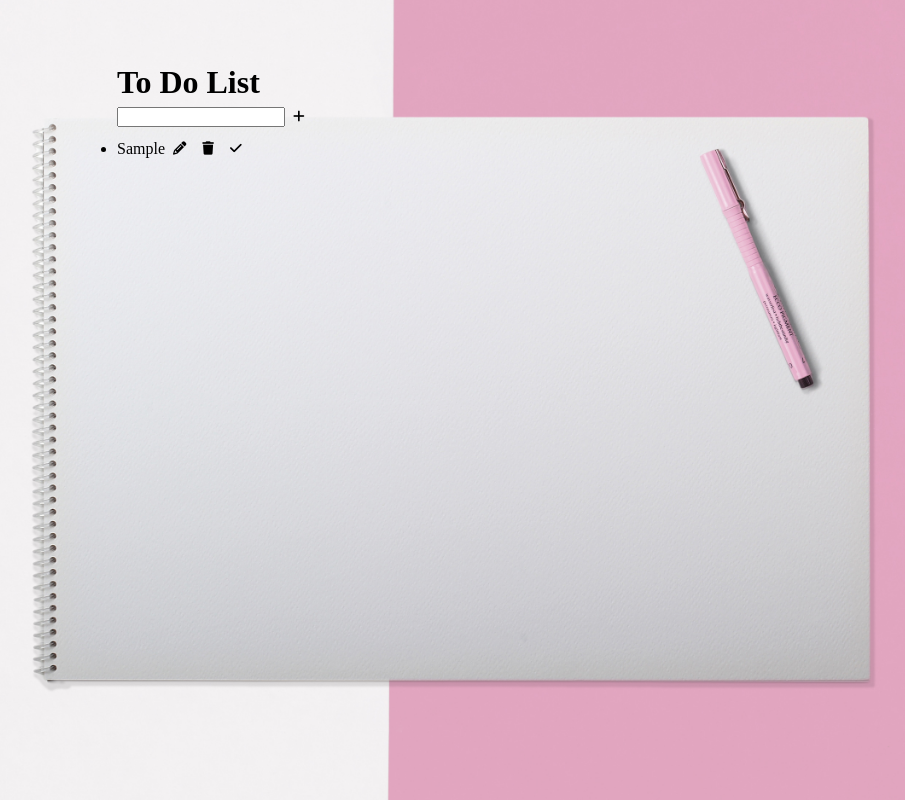
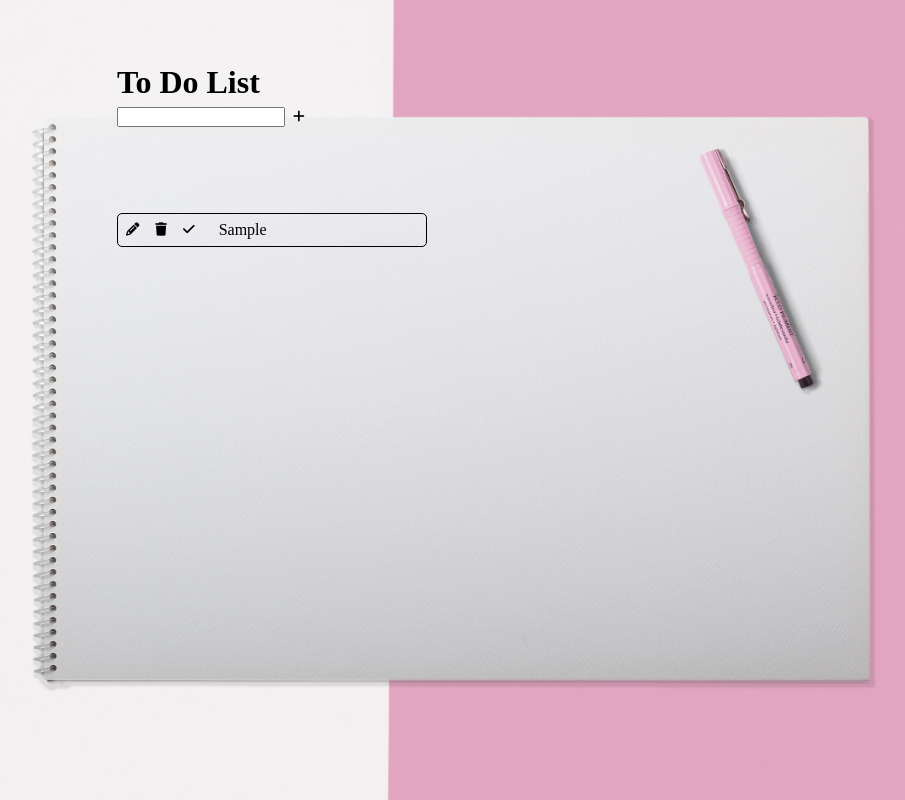
Before and after one commit to annaharbour/to-do-list, a React (Create React App) app: page / in a window 1280 px wide. Both pictures are taken after typing "Sample" into the empty fields and a click on the button 501 px from the left and 117 px from the top of the page. Shown: the whole page, without its empty margins (203-1108 px from the left). Built offline with nearby package versions, Linux system fonts and the light colour scheme.

Commit message:
Grid implemented for list

```diff
--- a/src/App.css
+++ b/src/App.css
@@ -52,32 +52,40 @@ html {
 }
 
 .todos {
-    column-count: 2;
+    list-style: none;
+    margin-top: 5rem;
+    display: grid;
+    grid-template-columns: repeat(2, 1fr);
+    gap: 20px;
+    max-height: 30rem;
+    overflow-y: auto;
 }
 
 .todo {
-    display: grid;
-    grid-template-areas: "task buttons";
-    grid-template-columns: repeat(6, 1fr);
-    grid-template-rows: repeat(2, 1fr);
+    border: 1px solid black;
+    border-radius: 5px;
+    max-width: 20rem; /* Set a maximum width for each todo */
+    display: flex;
     align-items: center;
-    margin-bottom: 1rem;
+    justify-content: left;
 }
 
-.task {
-    grid-area: task;
-    display: flex;
-    flex-wrap: wrap;
+.todo:hover {
+    opacity: 0.5;
 }
 
 
-button:hover {
-    color: #E3A6C1;
+.task {
+    margin-left: 1rem;
 }
 
 .action-buttons {
     display: grid;
     grid-auto-flow: column;
+}
+
+button:hover {
+    color: #E3A6C1;
 }
 
 button {
```
